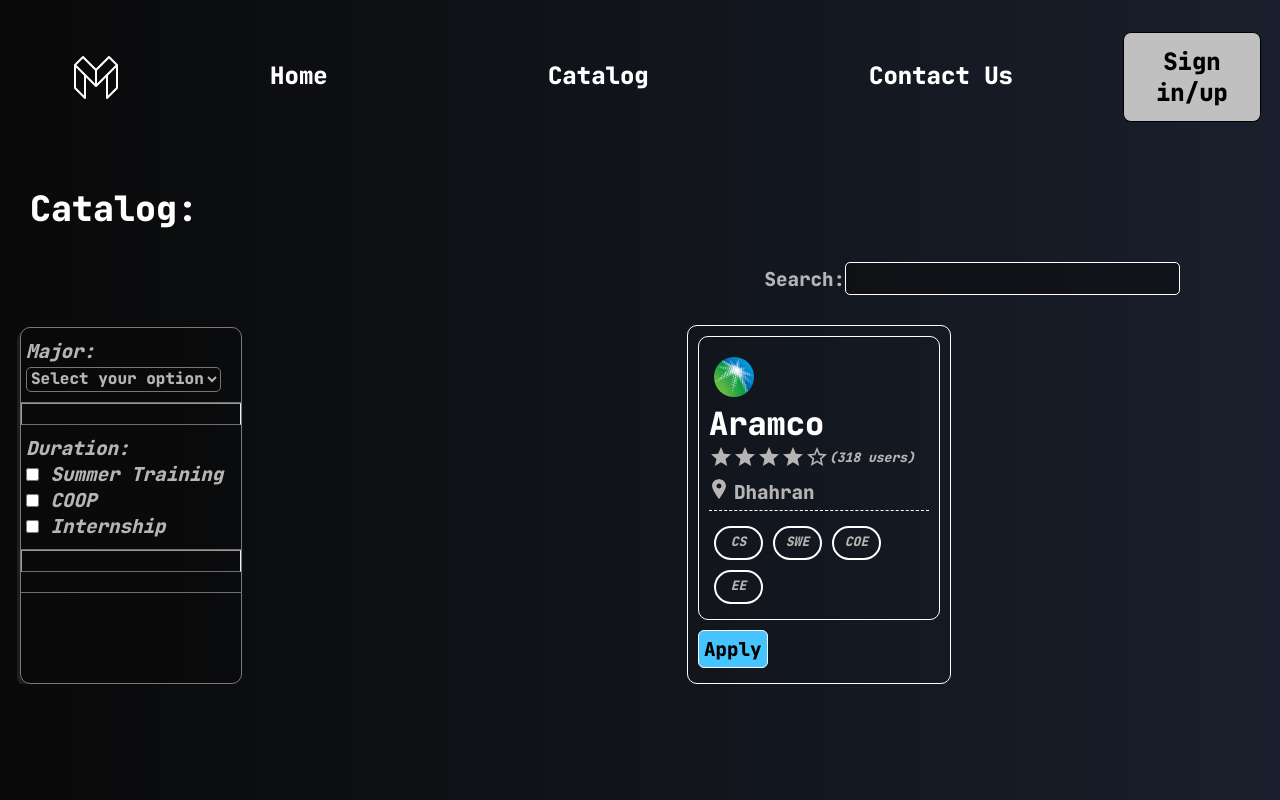
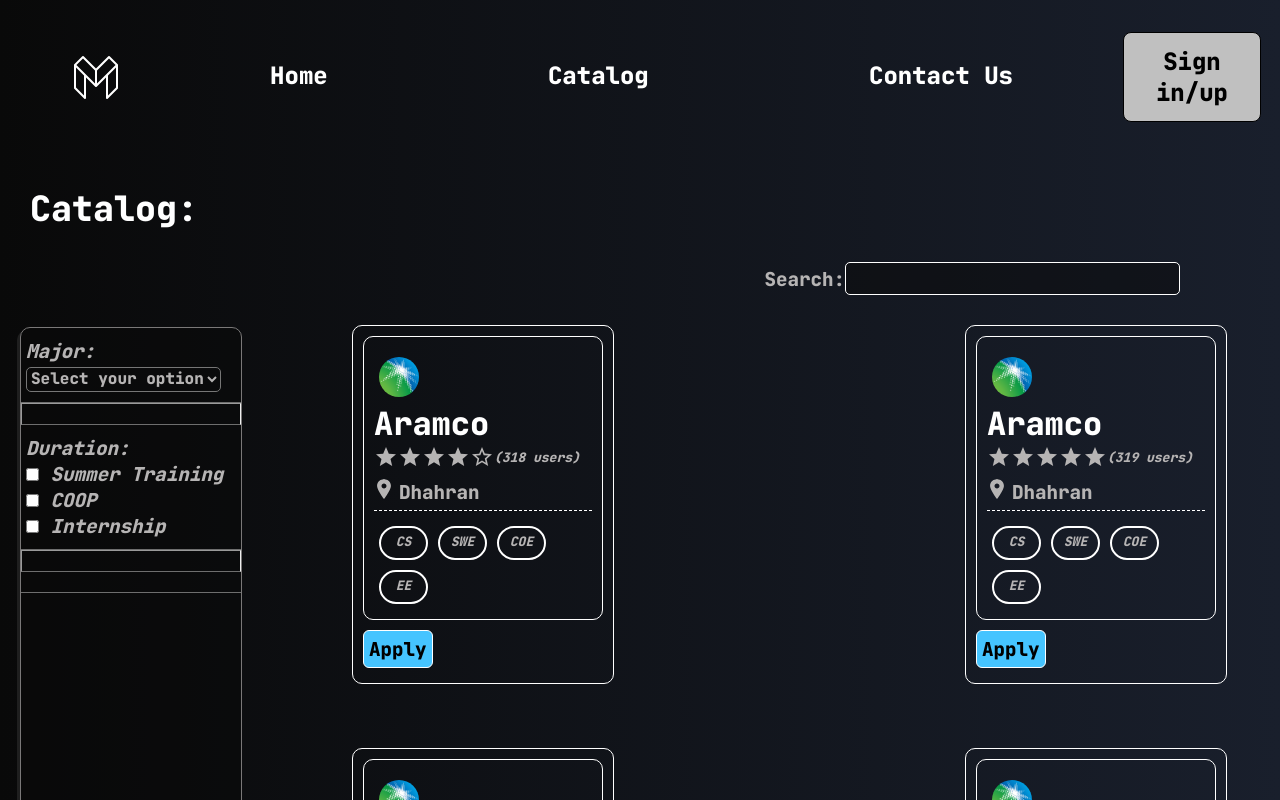
Before and after one commit to MysticalDawn/SWE363-Project, a React (Vite) app in the folder client/: page /catalog in a window 1280 px wide. Shown: the top 800 px of the page. Built offline with nearby package versions, Linux system fonts and the light colour scheme.

Commit message:
job card component and responsiveness

```diff
--- a/client/src/pages/catalog.jsx
+++ b/client/src/pages/catalog.jsx
@@ -1,17 +1,52 @@
 import { CustomNav } from "../components/custom_nav.jsx";
 import "../styles/catalog.css";
 import aramco from "../img/aramco-logo.png";
-import Rating from '@mui/material/Rating';
+import Rating from "@mui/material/Rating";
 import locationLogo from "../img/location.svg";
 export const Catalog = () => {
-  let majors =["CS","SWE","COE","EE"];
-  function majorsElement(majorsList){
-    let elementsList = majorsList.map(major=><i className={"major "+major} key={major}>
-      {major}
-    </i>)
-    return <div className="targetted-majors">
-      {elementsList}
-    </div>
+  let majors = ["CS", "SWE", "COE", "EE"];
+  function majorsElement(majorsList) {
+    let elementsList = majorsList.map((major) => (
+      <i className={"major " + major} key={major}>
+        {major}
+      </i>
+    ));
+    return <div className="targetted-majors">{elementsList}</div>;
+  }
+  let aramcoJob = {
+    company: "Aramco",
+    rating_score: 4.5,
+    rating_count: 319,
+    compLocation: "Dhahran",
+    targetMajors: majors,
+  };
+  function cardElement(jobObject) {
+    return (
+      <article className="job-card">
+        <section className="card-body">
+          <img src={aramco} alt="logo" width={40} />
+          <h1 className="company-name">{jobObject.company}</h1>
+          <p className="rating">
+            <Rating
+              className="stars"
+              value={jobObject.rating_score}
+              readOnly
+            ></Rating>
+            <i className="rating-count">({jobObject.rating_count} users)</i>
+          </p>
+          <div className="train-location">
+            <img src={locationLogo} alt="location" width={20} />
+            <h2>{jobObject.compLocation}</h2>
+          </div>
+          {majorsElement(jobObject.targetMajors)}
+        </section>
+        <section className="outer-card">
+          <button type="submit" className="apply">
+            Apply
+          </button>
+        </section>
+      </article>
+    );
   }
   return (
     <>
@@ -55,23 +90,28 @@
           <section id="jobs-grid">
             <article className="job-card">
               <section className="card-body">
-                <img src={aramco} alt="logo" width={40}/>
+                <img src={aramco} alt="logo" width={40} />
                 <h1 className="company-name">Aramco</h1>
                 <p className="rating">
                   <Rating className="stars" value={4} readOnly></Rating>
                   <i className="rating-count">(318 users)</i>
                 </p>
                 <div className="train-location">
-                  <img src={locationLogo} alt="location" width={20}/>
+                  <img src={locationLogo} alt="location" width={20} />
                   <h2>Dhahran</h2>
                 </div>
                 {majorsElement(majors)}
               </section>
               <section className="outer-card">
-
-                <button type="submit" className="apply">Apply</button>
+                <button type="submit" className="apply">
+                  Apply
+                </button>
               </section>
             </article>
+            {cardElement(aramcoJob)}
+            {cardElement(aramcoJob)}
+            {cardElement(aramcoJob)}
+            {cardElement(aramcoJob)}
           </section>
         </section>
       </main>
--- a/client/src/styles/catalog.css
+++ b/client/src/styles/catalog.css
@@ -38,6 +38,10 @@
 input[type="checkbox"]{
     cursor: pointer;
 }
+#jobs-body{
+    width: 100%;
+    margin-left: 80px;
+}
 #search-bar {
     margin-right: 100px;
     margin-bottom: 30px;
@@ -59,14 +63,15 @@
 }
 #jobs-grid{
     display: grid;
-    grid-template-columns: 1fr 1fr 1fr 1fr;
+    grid-template-columns: repeat(auto-fit,265px);
     justify-content: center;
     margin-right: 50px;
-    gap: 15px;
+    gap: 4rem;
     margin-left: 30px;
+    justify-content: space-between;
 }
 
-@media screen and (max-width: 1700px){
+/* @media screen and (max-width: 1700px){
     #jobs-grid {
         grid-template-columns: 1fr 1fr 1fr;
     }
@@ -75,13 +80,14 @@
     #jobs-grid {
         grid-template-columns: 1fr 1fr;
     }
-}
+} */
 
 .job-card {
     border: 1px solid white;
     border-radius: 10px;
     padding: 10px;
     transition: background-color 0.5s;
+    width: 240px;
 }
 .job-card:hover{
     background-color: var(--primary-color);
```
